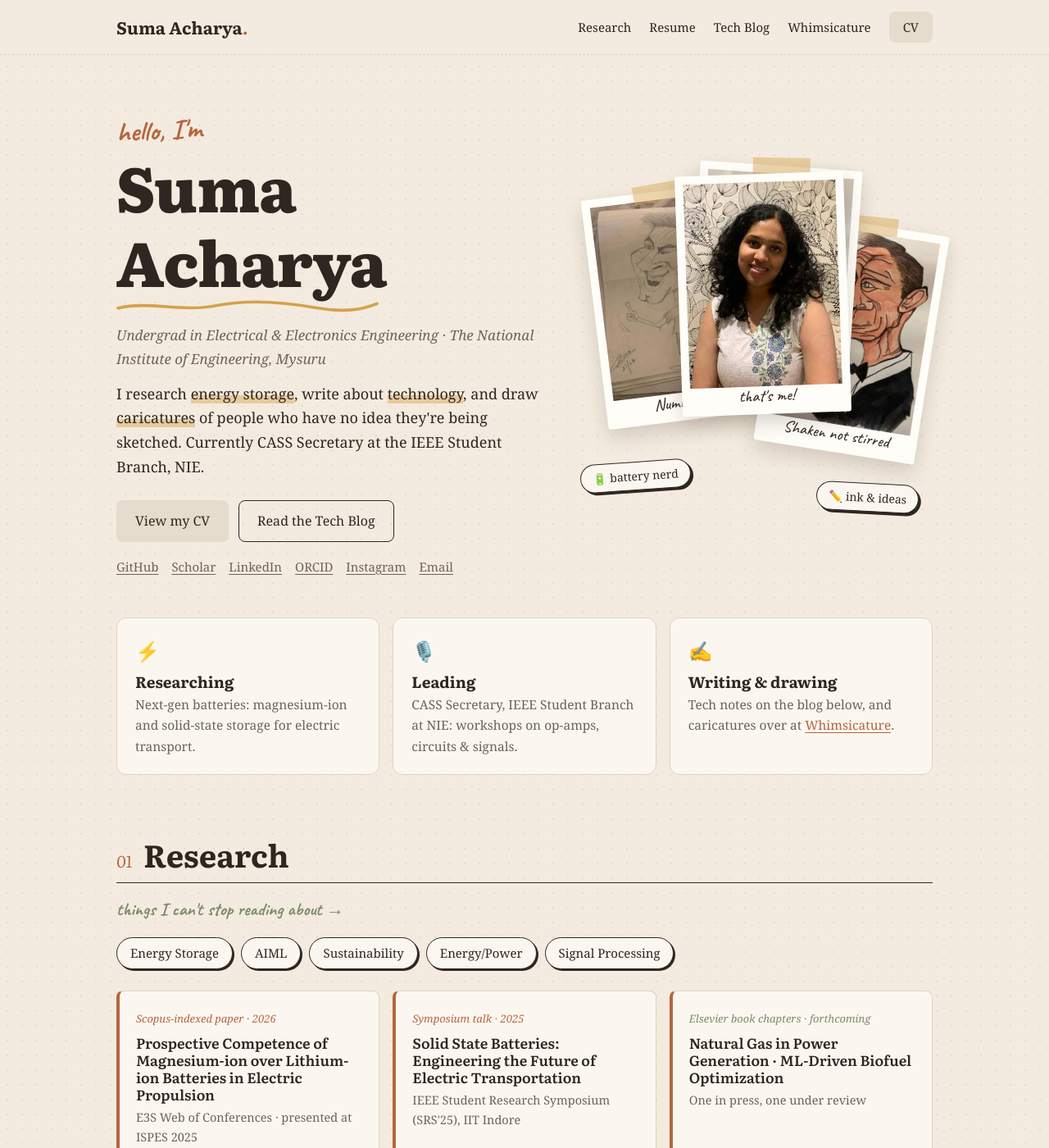
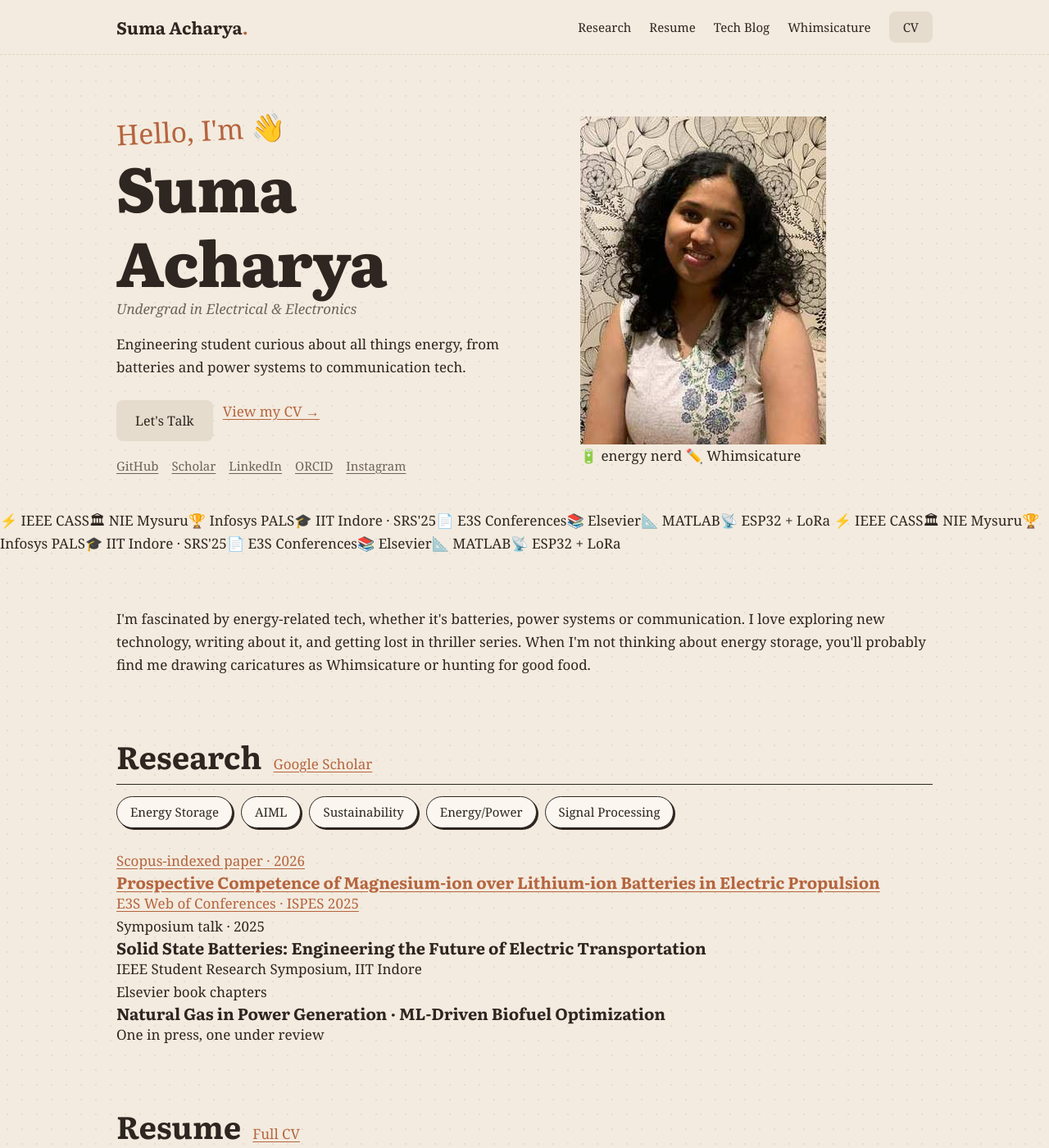
Before and after one commit to SumaAcharya/SumaAcharya.github.io, a Jekyll site: the page built from index.html, in a window 1280 px wide and 1400 px high. Shown: the whole window at 82% size. Built offline with Jekyll 4.4.1, drawn with Linux system fonts in a browser that asks for light colours; some of the changed text lies outside the part shown.

Commit message:
Add files via upload

```diff
--- a/index.html
+++ b/index.html
@@ -8,14 +8,13 @@ layout: default
 
 <section class="hero wrap">
   <div class="hero-text">
-    <p class="hand hello">hello, I'm</p>
+    <p class="hello"><span class="accent">Hel</span>lo, I'm <span class="wave">👋</span></p>
     <h1>Suma Acharya</h1>
-    <svg class="squiggle" viewBox="0 0 320 18" preserveAspectRatio="none" aria-hidden="true"><path d="M2 12 C 40 2, 80 18, 120 9 S 200 3, 240 11 S 300 14, 318 6" fill="none" stroke="currentColor" stroke-width="4" stroke-linecap="round"/></svg>
-    <p class="role">Undergrad in Electrical &amp; Electronics Engineering · The National Institute of Engineering, Mysuru</p>
-    <p class="lede">I research <strong>energy storage</strong>, write about <strong>technology</strong>, and draw <strong>caricatures</strong> of people who have no idea they're being sketched. Currently CASS Secretary at the IEEE Student Branch, NIE.</p>
+    <p class="role">Undergrad in Electrical &amp; Electronics</p>
+    <p class="intro">Engineering student curious about all things energy, from batteries and power systems to communication tech.</p>
     <div class="actions">
-      <a class="btn" href="{{ '/cv/' | relative_url }}">View my CV</a>
-      <a class="btn ghost" href="#blog">Read the Tech Blog</a>
+      <a class="btn dark" href="#contact">Let's Talk</a>
+      <a class="btn-link" href="{{ '/cv/' | relative_url }}">View my CV →</a>
     </div>
     <p class="social">
       <a href="https://github.com/SumaAcharya" target="_blank" rel="noopener">GitHub</a>
@@ -23,31 +22,30 @@ layout: default
       <a href="https://linkedin.com/in/sumaacharya-50a802318" target="_blank" rel="noopener">LinkedIn</a>
       <a href="https://orcid.org/0009-0000-4698-9860" target="_blank" rel="noopener">ORCID</a>
       <a href="https://www.instagram.com/whimsicature/" target="_blank" rel="noopener">Instagram</a>
-      <a href="mailto:suma.acharya40@gmail.com">Email</a>
     </p>
   </div>
-  <div class="hero-art" aria-hidden="true">
-    {% if photo %}
-      <div class="polaroid p-main"><img src="{{ photo.path | relative_url }}" alt=""><span>that's me!</span></div>
-    {% endif %}
-    {% for f in art limit: 3 %}
-      {% assign t = f.basename | replace: '-', ' ' | replace: '_', ' ' | capitalize %}
-      <div class="polaroid p{{ forloop.index }}"><i class="tape"></i><img src="{{ f.path | relative_url }}" alt="" loading="lazy"><span>{{ t }}</span></div>
-    {% endfor %}
-    <span class="sticker s1">🔋 battery nerd</span>
-    <span class="sticker s2">✏️ ink &amp; ideas</span>
+  <div class="portrait">
+    <div class="portrait-glow"></div>
+    {% if photo %}<img class="portrait-img" src="{{ photo.path | relative_url }}" alt="Suma Acharya">{% else %}<div class="portrait-img placeholder">SA</div>{% endif %}
+    <span class="badge b1">🔋 energy nerd</span>
+    <span class="badge b2">✏️ Whimsicature</span>
   </div>
 </section>
 
-<section class="now wrap">
-  <div class="now-card reveal"><span class="ico">⚡</span><h3>Researching</h3><p>Next-gen batteries: magnesium-ion and solid-state storage for electric transport.</p></div>
-  <div class="now-card reveal"><span class="ico">🎙️</span><h3>Leading</h3><p>CASS Secretary, IEEE Student Branch at NIE: workshops on op-amps, circuits &amp; signals.</p></div>
-  <div class="now-card reveal"><span class="ico">✍️</span><h3>Writing &amp; drawing</h3><p>Tech notes on the blog below, and caricatures over at <a href="#whimsicature">Whimsicature</a>.</p></div>
+<div class="strip" aria-label="Places and tools">
+  <div class="strip-track">
+    {% for r in (1..2) %}
+    <span>⚡ IEEE CASS</span><span>🏛 NIE Mysuru</span><span>🏆 Infosys PALS</span><span>🎓 IIT Indore · SRS'25</span><span>📄 E3S Conferences</span><span>📚 Elsevier</span><span>📐 MATLAB</span><span>📡 ESP32 + LoRa</span>
+    {% endfor %}
+  </div>
+</div>
+
+<section class="section wrap">
+  <p class="statement reveal">I'm fascinated by <span class="accent">energy-related tech</span>, whether it's batteries, power systems or communication. I love <span class="accent">exploring new technology, writing about it,</span> and getting lost in thriller series. When I'm not thinking about energy storage, you'll probably find me <span class="accent">drawing caricatures as Whimsicature</span> or hunting for good food.</p>
 </section>
 
 <section id="research" class="section wrap">
-  <div class="sec-head"><span class="num">01</span><h2>Research</h2></div>
-  <p class="hand note">things I can't stop reading about →</p>
+  <div class="sec-head"><h2><span class="accent">Res</span>earch</h2><a class="pill" href="https://scholar.google.com/citations?user=WSwZorUAAAAJ&hl=en" target="_blank" rel="noopener">Google Scholar</a></div>
   <div class="tags">
     <a href="https://scholar.google.com/citations?view_op=search_authors&hl=en&mauthors=label:energy_storage" target="_blank" rel="noopener">Energy Storage</a>
     <a href="https://scholar.google.com/citations?view_op=search_authors&hl=en&mauthors=label:aiml" target="_blank" rel="noopener">AIML</a>
@@ -55,99 +53,94 @@ layout: default
     <a href="https://scholar.google.com/citations?view_op=search_authors&hl=en&mauthors=label:energy_power" target="_blank" rel="noopener">Energy/Power</a>
     <a href="https://scholar.google.com/citations?view_op=search_authors&hl=en&mauthors=label:signal_processing" target="_blank" rel="noopener">Signal Processing</a>
   </div>
-  <div class="pubs">
-    <a class="pub reveal" href="https://www.e3s-conferences.org/articles/e3sconf/abs/2026/10/e3sconf_ispes2026_04006/e3sconf_ispes2026_04006.html" target="_blank" rel="noopener">
-      <span class="pub-tag">Scopus-indexed paper · 2026</span>
+  <div class="cards three">
+    <a class="card reveal" href="https://www.e3s-conferences.org/articles/e3sconf/abs/2026/10/e3sconf_ispes2026_04006/e3sconf_ispes2026_04006.html" target="_blank" rel="noopener">
+      <span class="kicker">Scopus-indexed paper · 2026</span>
       <h3>Prospective Competence of Magnesium-ion over Lithium-ion Batteries in Electric Propulsion</h3>
-      <p>E3S Web of Conferences · presented at ISPES 2025</p>
+      <p>E3S Web of Conferences · ISPES 2025</p>
     </a>
-    <div class="pub reveal">
-      <span class="pub-tag">Symposium talk · 2025</span>
+    <div class="card reveal">
+      <span class="kicker">Symposium talk · 2025</span>
       <h3>Solid State Batteries: Engineering the Future of Electric Transportation</h3>
-      <p>IEEE Student Research Symposium (SRS'25), IIT Indore</p>
+      <p>IEEE Student Research Symposium, IIT Indore</p>
     </div>
-    <div class="pub reveal">
-      <span class="pub-tag soft">Elsevier book chapters · forthcoming</span>
+    <div class="card reveal">
+      <span class="kicker">Elsevier book chapters</span>
       <h3>Natural Gas in Power Generation · ML-Driven Biofuel Optimization</h3>
       <p>One in press, one under review</p>
     </div>
   </div>
-  <p class="more"><a href="https://scholar.google.com/citations?user=WSwZorUAAAAJ&hl=en" target="_blank" rel="noopener">See everything on Google Scholar →</a></p>
 </section>
 
 <section id="resume" class="section wrap">
-  <div class="sec-head"><span class="num">02</span><h2>Resume</h2></div>
+  <div class="sec-head"><h2><span class="accent">Res</span>ume</h2><a class="pill" href="{{ '/cv/' | relative_url }}">Full CV</a></div>
   <div class="resume">
-    <div class="col">
-      <h4 class="hand">education</h4>
+    <div>
+      <h4>Education</h4>
       <div class="item"><span class="when">2024 – 2028</span><b>B.E. Electrical &amp; Electronics</b><em>The National Institute of Engineering, Mysuru · CGPA 8.18</em></div>
       <div class="item"><span class="when">2021 – 2023</span><b>Pre-University, PCMC</b><em>Gopalan PU College, Bangalore</em></div>
-      <h4 class="hand">leadership</h4>
+      <h4>Leadership</h4>
       <div class="item"><span class="when">2025 – now</span><b>CASS Secretary, NISB IEEE</b><em>Technical events, workshops &amp; coordination</em></div>
       <div class="item"><span class="when">2025</span><b>Hardware Focus Group Lead</b><em>Ran "Electro Fusion", a 3-day hardware workshop</em></div>
     </div>
-    <div class="col">
-      <h4 class="hand">things I've built</h4>
-      <div class="item"><span class="when">Sep 2025 · Top 10 / 100+</span><b>Safety Navigation App</b><em>Flutter + OpenStreetMap · Infosys PALS Hackathon, team lead</em></div>
+    <div>
+      <h4>Things I've built</h4>
+      <div class="item"><span class="when">Sep 2025 · Top 10 of 100+</span><b>Safety Navigation App</b><em>Flutter + OpenStreetMap · Infosys PALS Hackathon, team lead</em></div>
       <div class="item"><span class="when">May 2025</span><b>Wearable IoT Safety Device</b><em>ESP32 + LoRa + ThingSpeak · <a href="https://github.com/SumaAcharya/Women-Safety-Device/tree/main" target="_blank" rel="noopener">code</a></em></div>
       <div class="item"><span class="when">May 2026</span><b>555-Timer LED Control &amp; Op-Amp Integrator</b><em>Power electronics lab projects</em></div>
-      <h4 class="hand">toolbox</h4>
+      <h4>Toolbox</h4>
       <p class="toolbox">Python · C · MATLAB · Simulink · PSIM · LTspice · KiCad · Vivado · Flutter · GitHub</p>
     </div>
   </div>
-  <div class="actions center"><a class="btn" href="{{ '/cv/' | relative_url }}">Open full CV</a></div>
 </section>
 
 <section id="blog" class="section wrap">
-  <div class="sec-head"><span class="num">03</span><h2>Tech Blog</h2></div>
-  <p class="hand note">notes from my notebook, updated whenever an idea won't leave me alone</p>
-  {% assign posts = site.posts %}
-  {% if posts.size > 0 %}
-    {% assign first = posts.first %}
-    <a class="feature reveal" href="{{ first.external_url | default: first.url | relative_url }}"{% if first.external_url %} target="_blank" rel="noopener"{% endif %}>
-      <span class="pin" aria-hidden="true"></span>
-      <span class="label">latest entry</span>
-      <h3>{{ first.title }}</h3>
-      <p>{{ first.description | default: first.excerpt | strip_html | truncate: 180 }}</p>
-      <span class="meta">{{ first.date | date: '%d %b %Y' }} · {{ first.content | number_of_words | divided_by: 200 | plus: 1 }} min read{% if first.tags.size > 0 %} · {{ first.tags | join: ', ' }}{% endif %}</span>
-    </a>
-  {% endif %}
+  <div class="sec-head"><h2><span class="accent">Tec</span>h Blog</h2></div>
+  <p class="note">notes from my notebook, updated whenever an idea won't leave me alone</p>
   <div class="notes">
-    {% for post in posts offset: 1 %}
+    {% for post in site.posts %}
     <a class="note-card reveal" href="{{ post.external_url | default: post.url | relative_url }}"{% if post.external_url %} target="_blank" rel="noopener"{% endif %}>
-      <span class="date">{{ post.date | date: '%d %b %Y' }}</span>
+      <span class="date">{{ post.date | date: '%d %b %Y' }} · {{ post.content | number_of_words | divided_by: 200 | plus: 1 }} min read</span>
       <h3>{{ post.title }}</h3>
-      <p>{{ post.description | default: post.excerpt | strip_html | truncate: 120 }}</p>
+      <p>{{ post.description | default: post.excerpt | strip_html | truncate: 140 }}</p>
+      {% if post.tags.size > 0 %}<span class="ptags">{% for t in post.tags %}<i>#{{ t }}</i>{% endfor %}</span>{% endif %}
     </a>
     {% endfor %}
     <a class="note-card reveal" href="https://drive.google.com/file/d/1O4umxoLqEZS5ql_iAa0vcaZlA25m2W7P/view?usp=sharing" target="_blank" rel="noopener">
       <span class="date">2025 · ICDC newsletter</span>
       <h3>Cybersecurity and IoT Integrated Research</h3>
       <p>Published in the Deccterous IC Design Club's Annual Newsletter.</p>
+      <span class="ptags"><i>#iot</i><i>#security</i></span>
     </a>
+    {% if site.posts.size == 0 %}
+    <div class="note-card soon">
+      <span class="date">coming soon</span>
+      <h3>First blog entry on its way ✍️</h3>
+      <p>Energy storage, power systems and the tech I'm exploring.</p>
+    </div>
+    {% endif %}
   </div>
 </section>
 
 <section id="whimsicature" class="section wrap">
-  <div class="sec-head"><span class="num">04</span><h2>Whimsicature</h2></div>
-  <p class="hand tagline">Somewhere between a portrait and a punchline :)</p>
-  <div class="wall">
+  <div class="sec-head"><h2><span class="accent">Whi</span>msicature</h2><a class="pill" href="https://www.instagram.com/whimsicature/" target="_blank" rel="noopener">@whimsicature</a></div>
+  <p class="note">Somewhere between a portrait and a punchline :)</p>
+  <div class="board">
     {% for f in art %}
     {% assign t = f.basename | replace: '-', ' ' | replace: '_', ' ' | capitalize %}
     <a class="art polaroid reveal" href="{{ f.path | relative_url }}" data-title="{{ t }}">
-      <i class="tape"></i>
+      <i class="pin"></i>
       <img src="{{ f.path | relative_url }}" alt="{{ t }}, caricature by Suma Acharya" loading="lazy">
       <span>{{ t }}</span>
     </a>
     {% endfor %}
   </div>
-  <div class="actions center"><a class="btn ghost" href="https://www.instagram.com/whimsicature/" target="_blank" rel="noopener">More on Instagram @whimsicature</a></div>
 </section>
 
-<section class="section wrap">
-  <div class="hello-card reveal">
-    <p class="hand">say hi!</p>
+<section id="contact" class="section wrap">
+  <div class="contact reveal">
+    <p class="hello small"><span class="accent">Let's</span> talk 👋</p>
     <h2>Research collabs, writing, caricature commissions or food recommendations</h2>
-    <div class="actions center"><a class="btn" href="mailto:suma.acharya40@gmail.com">suma.acharya40@gmail.com</a></div>
+    <a class="btn dark" href="mailto:suma.acharya40@gmail.com">suma.acharya40@gmail.com</a>
   </div>
 </section>
```
